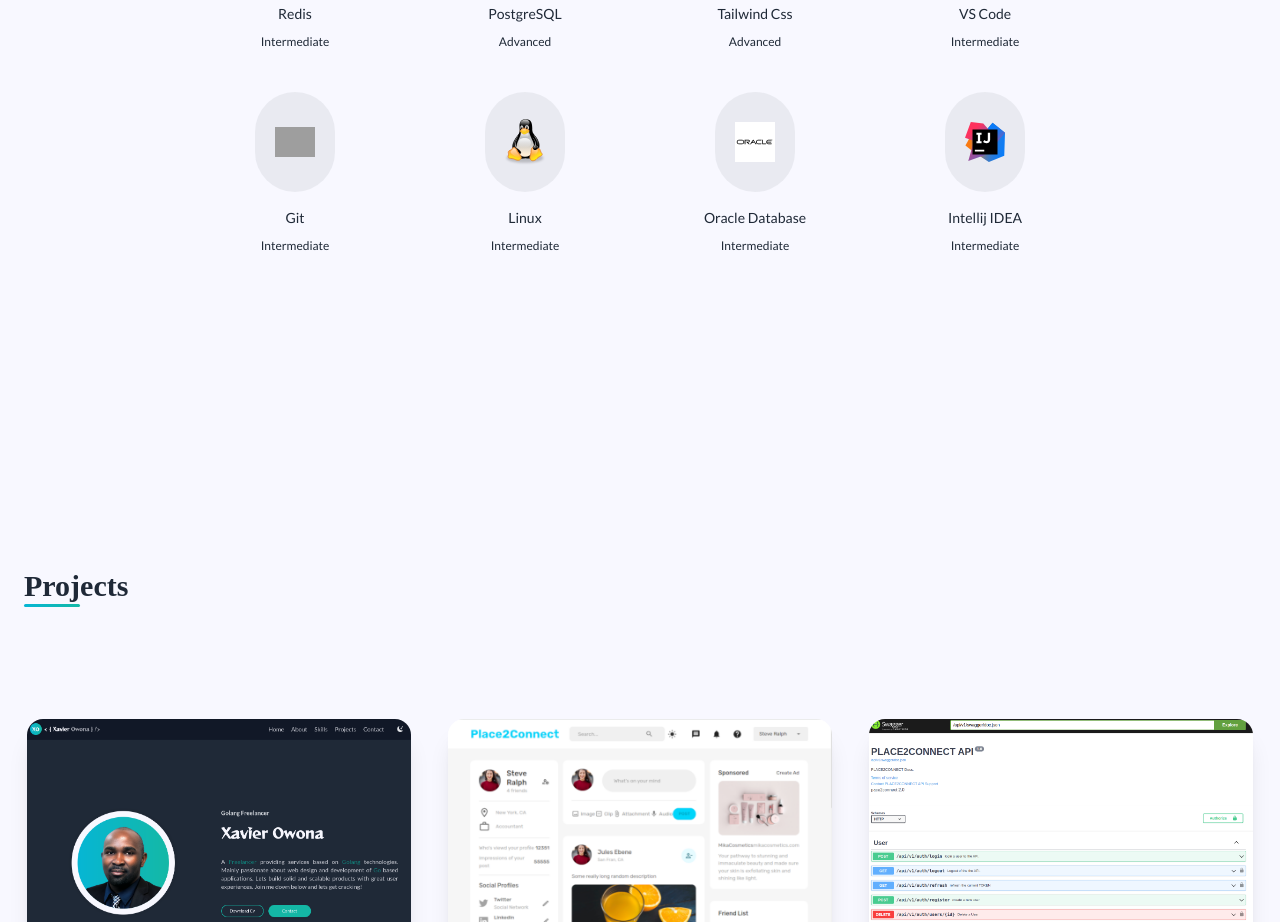
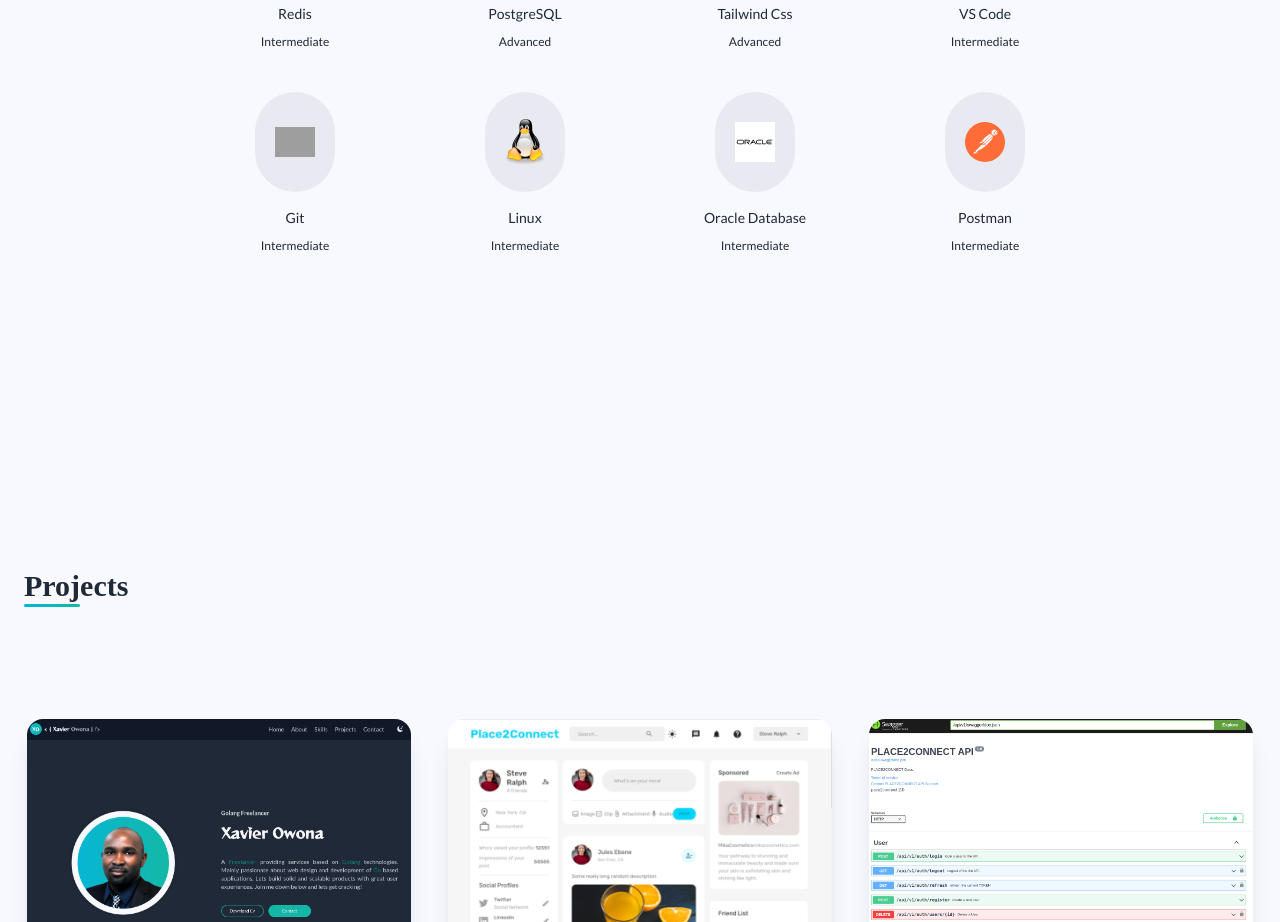
Before and after one commit to fxfrancky/fx-portfolio, a React (Vite) app: page / in a window 1280 px wide. Shown: the part 2440-3362 px from the top of the page. Built offline with nearby package versions, Linux system fonts and the light colour scheme; grey boxes are pictures that could not be loaded; a web font is replaced by a local one.

Commit message:
Adding new Resume to Portfolio

```diff
--- a/src/pages/Skills.jsx
+++ b/src/pages/Skills.jsx
@@ -21,6 +21,7 @@ import grpcImg from "../assets/img/skills/grpc-stacked-color.svg";
 import linuxImg from "../assets/img/skills/tux.svg";
 import redisImg from "../assets/img/skills/redis.svg";
 import oracleImg from "../assets/img/skills/oracle.svg";
+import postmanImg from "../assets/img/skills/postman.svg";
 
 function Skills(props) {
   return (
@@ -183,10 +184,10 @@ function Skills(props) {
                     </div>
                     <div className="skills_data">
                       <div className="skills_blob">
-                        <img src={intellijImg} alt="Skill image" />
+                        <img src={postmanImg} alt="Skill image" />
                       </div>
 
-                      <h3 className="skills_name">Intellij IDEA</h3>
+                      <h3 className="skills_name">Postman</h3>
                       <span className="skills_subtitle">Intermediate</span>
                     </div>
                   </motion.div>
```
Also changed, not shown: src/assets/img/skills/postman.svg (added).
